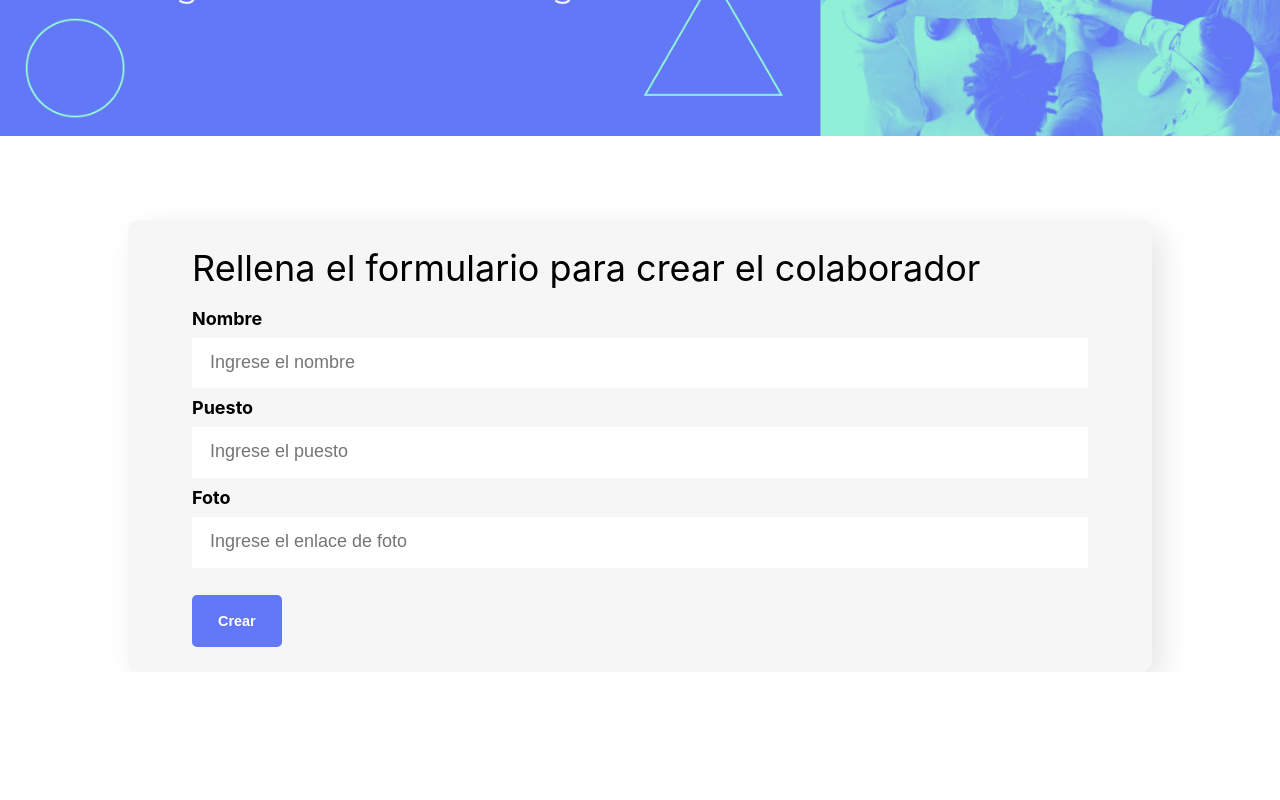
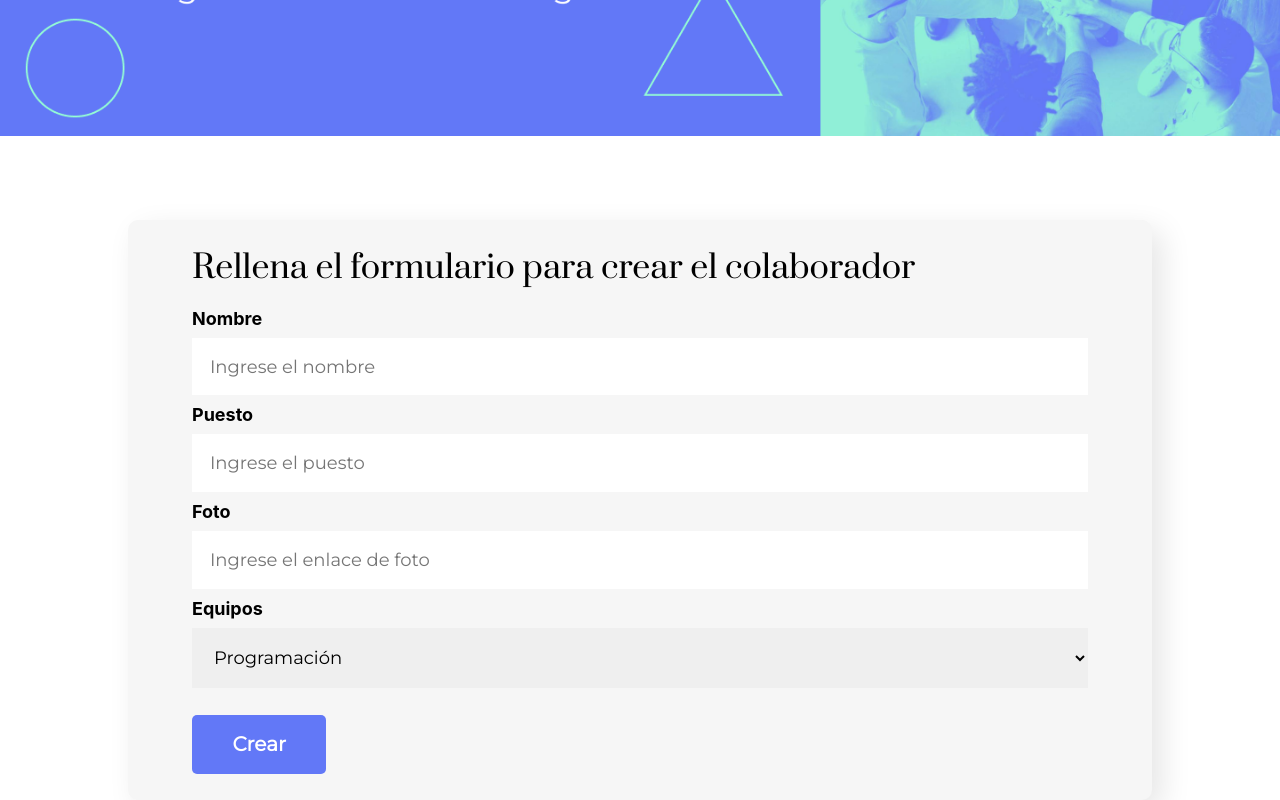
Before and after one commit to jarher/aluraOrg, a React (Create React App) app in the folder client/: page / in a window 1280 px wide. Shown: the part 358-1158 px from the top of the page. Before the commit the page ends 1030 px from the top, so only its background shows below. Built offline with nearby package versions, Linux system fonts and the light colour scheme.

Commit message:
componente optionList terminado

```diff
--- a/client/public/index.html
+++ b/client/public/index.html
@@ -24,6 +24,9 @@
       work correctly both with client-side routing and a non-root public URL.
       Learn how to configure a non-root public URL by running `npm run build`.
     -->
+    <link rel="preconnect" href="https://fonts.googleapis.com">
+    <link rel="preconnect" href="https://fonts.gstatic.com" crossorigin>
+    <link href="https://fonts.googleapis.com/css2?family=Montserrat&family=Prata&display=swap" rel="stylesheet">
     <title>org</title>
   </head>
   <body>
--- a/client/src/components/Form/Form.jsx
+++ b/client/src/components/Form/Form.jsx
@@ -1,5 +1,6 @@
 import "./form.css";
 import Input from "../Input";
+import OptionList from "../OptionList";
 
 function Form() {
   return (
@@ -11,7 +12,7 @@ function Form() {
         <Input title="Nombre" placeholder="Ingrese el nombre" />
         <Input title="Puesto" placeholder="Ingrese el puesto" />
         <Input title="Foto" placeholder="Ingrese el enlace de foto" />
-
+        <OptionList />
         <div className="form__wrapper">
           <button className="form__button">Crear</button>
         </div>
--- a/client/src/components/Form/form.css
+++ b/client/src/components/Form/form.css
@@ -13,20 +13,22 @@
     box-sizing: border-box;
 }
 .form__title{
-    font-size: 2rem;
+    font-size: 1.778rem;
     font-weight: 400;
     margin-bottom: 2%;
+    font-family:'Prata';
 }
 
 .form__button{
     background-color:#6278F7;
     color: white;
     padding:2%;
-    width: 10%;
+    width: 15%;
     border: none;
     border-radius: 5px;
     margin-top: 2%;
-    font-size: 0.8rem;
-    font-weight: 600;
+    font-size: 1.111rem;
+    font-family: 'Montserrat', sans-serif;
+    font-weight: bold;
     cursor: pointer;
 }
--- a/client/src/components/Input/index.js
+++ b/client/src/components/Input/index.js
@@ -1,15 +1,12 @@
 import "./input.css";
 
-function Input({title, placeholder}){
+function Input({ title, placeholder }) {
   return (
     <div className="form__wrapper">
-        <label className="form__label" for="name">
-          {title}
-        </label>
+      <label className="form__label">{title}</label>
       <input
         className="form__input"
         type="text"
-          id="name"
         data-name
         placeholder={placeholder}
         required
--- a/client/src/components/Input/input.css
+++ b/client/src/components/Input/input.css
@@ -3,7 +3,7 @@
     flex-direction: column;
 }
 .form__label{
-    font-weight: bold;
+    font-weight:700;
     margin-bottom: 1%;
 }
 .form__input{
@@ -11,6 +11,8 @@
     border: none;
     box-sizing: border-box;
     margin-bottom: 1%;
+    font-family: 'Montserrat', sans-serif;
+    font-size: 1rem;
 }
 .form__input::placeholder{
     font-size: 1rem;
--- /dev/null
+++ b/client/src/components/OptionList/index.js
@@ -0,0 +1,29 @@
+import "./optionList.css";
+
+function OptionList() {
+  const teams = [
+    "Programación",
+    "front end",
+    "Data science",
+    "Devops",
+    "UX y Diseño",
+    "Móvil",
+    "Innovación y gestión",
+  ];
+  return (
+    <div className="form__wrapper">
+      <label className="form__label">Equipos</label>
+      <select
+        className="form__select"
+        id="option"
+        placeholder="Seleccionar equipo"
+      >
+        {teams.map((team, index) => {
+          return <option key={index}>{team}</option>;
+        })}
+      </select>
+    </div>
+  );
+}
+
+export default OptionList;
--- /dev/null
+++ b/client/src/components/OptionList/optionList.css
@@ -0,0 +1,15 @@
+.form__select{
+    padding: 2%;
+    border: none;
+    box-sizing: border-box;
+    margin-bottom: 1%;
+    font-size: 1rem;
+    font-family: 'Montserrat';
+    font-size: 1rem;
+}
+.form__select::placeholder{
+    font-size: 1rem;
+}
+.form__select:focus{
+    outline-color:#6278F7;
+}
```
Lines whose indentation alone changed are shown as unchanged.
